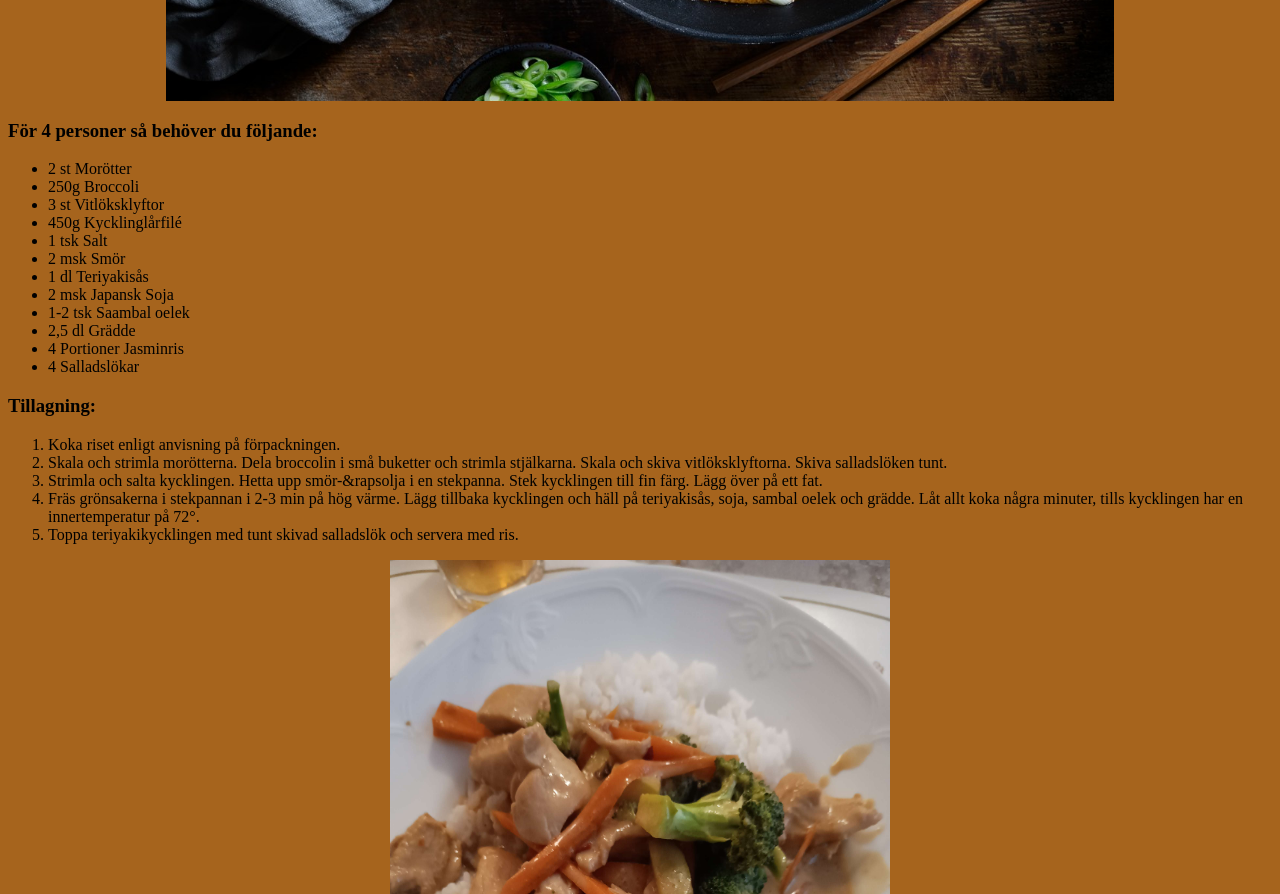
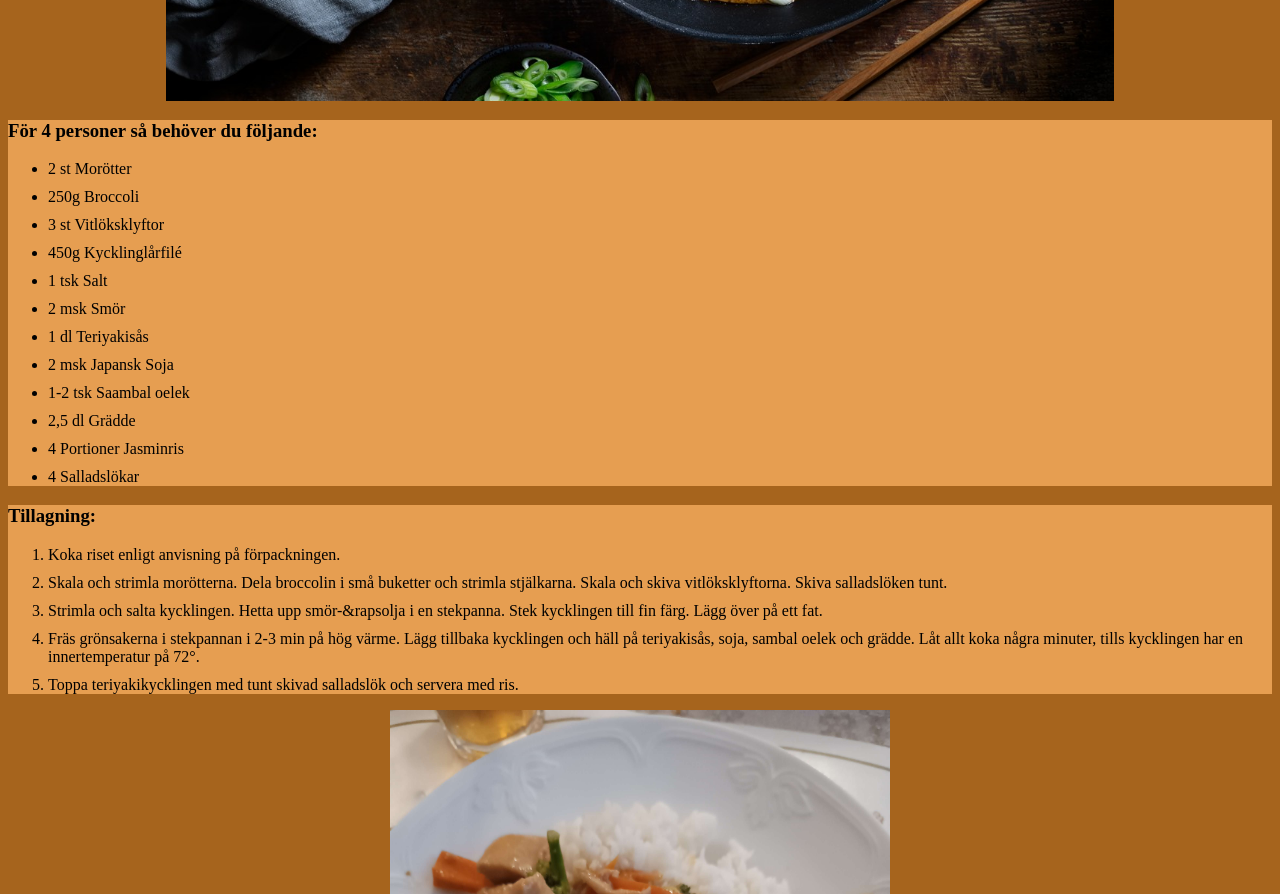
Before and after one commit to KerrikTheCleric/recept, a plain HTML site: page index.html in a window 1280 px wide. Shown: the part 560-1454 px from the top of the page. Drawn offline with Linux system fonts and the light colour scheme.

Commit message:
List spacing and colour

```diff
--- a/index.css
+++ b/index.css
@@ -5,7 +5,11 @@
     width: 75%;
   }
 
-  #underImage{
+.textSections{
+    background-color: #e69e51;
+}
+
+#underImage{
     display: flex;
     justify-content: center;
   }
@@ -14,10 +18,18 @@ body {
     background-color: #a6641d;
   }
 
-h1{
+h1 {
     text-align: center;
 }
 
-h2{
+h2 {
     text-align: center;
 }
+
+li {
+    margin-top: 10px;
+}
+
+li:first-child {
+    margin-top:0;
+}
--- a/index.html
+++ b/index.html
@@ -10,7 +10,7 @@
     <h1>Teriyakikyckling</h1>
     <h2>Ett kul recept jag har delat med familj och vänner.</h2>
     <img src="teriyakikyckling.jpg" alt="teriyakikyckling.jpg" class="center">
-    <section>
+    <section class="textSections">
         <h3>För 4 personer så behöver du följande:</h3>
         <ul>
             <li>2 st Morötter</li>
@@ -26,7 +26,7 @@
             <li>4 Portioner Jasminris</li>
             <li>4 Salladslökar</li>
         </ul></section>
-    <section>
+    <section class="textSections">
         <h3>Tillagning:</h3>
         <ol>
             <li>Koka riset enligt anvisning på förpackningen.</li>
```
